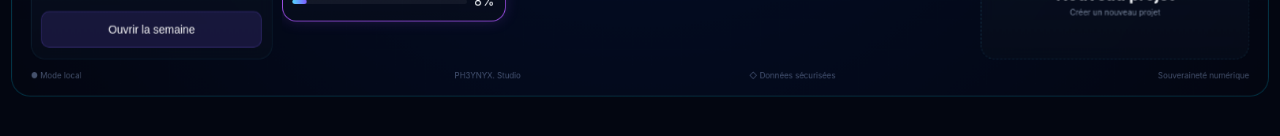
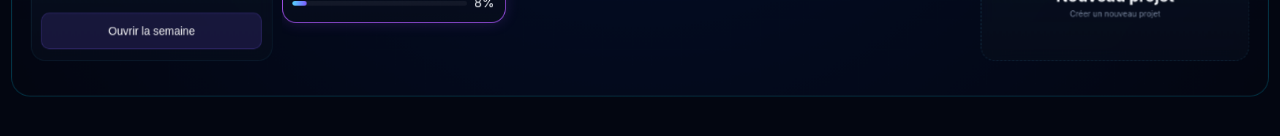
Before and after one commit to ph3ynyxstudio-source/Chr0nosV3rs, a React (Vite) app: page / in a window 1280 px wide. Shown: the part 648-784 px from the top of the page. Built offline with nearby package versions, Linux system fonts and the light colour scheme.

Commit message:
fix: hide footer text in Dashboard and WeeklyView for accessibility

```diff
--- a/src/screens/Dashboard/Dashboard.tsx
+++ b/src/screens/Dashboard/Dashboard.tsx
@@ -248,10 +248,10 @@ export function Dashboard({
       </div>
 
       <footer className="footer-status">
-        <span>● Mode local</span>
-        <span>PH3YNYX. Studio</span>
-        <span>◇ Données sécurisées</span>
-        <span>Souveraineté numérique</span>
+        <span aria-hidden="true" />
+        <span aria-hidden="true" />
+        <span aria-hidden="true" />
+        <span aria-hidden="true" />
       </footer>
 
       <NewProjectOverlay
--- a/src/screens/WeeklyView/WeeklyView.tsx
+++ b/src/screens/WeeklyView/WeeklyView.tsx
@@ -280,10 +280,10 @@ export function WeeklyView({
       </main>
 
       <footer className="footer-status">
-        <span>● Mode local</span>
-        <span>PH3YNYX. Studio</span>
-        <span>◇ Donnees securisees</span>
-        <span>Souverainete numerique</span>
+        <span aria-hidden="true" />
+        <span aria-hidden="true" />
+        <span aria-hidden="true" />
+        <span aria-hidden="true" />
       </footer>
 
       <SessionOverlay
```
